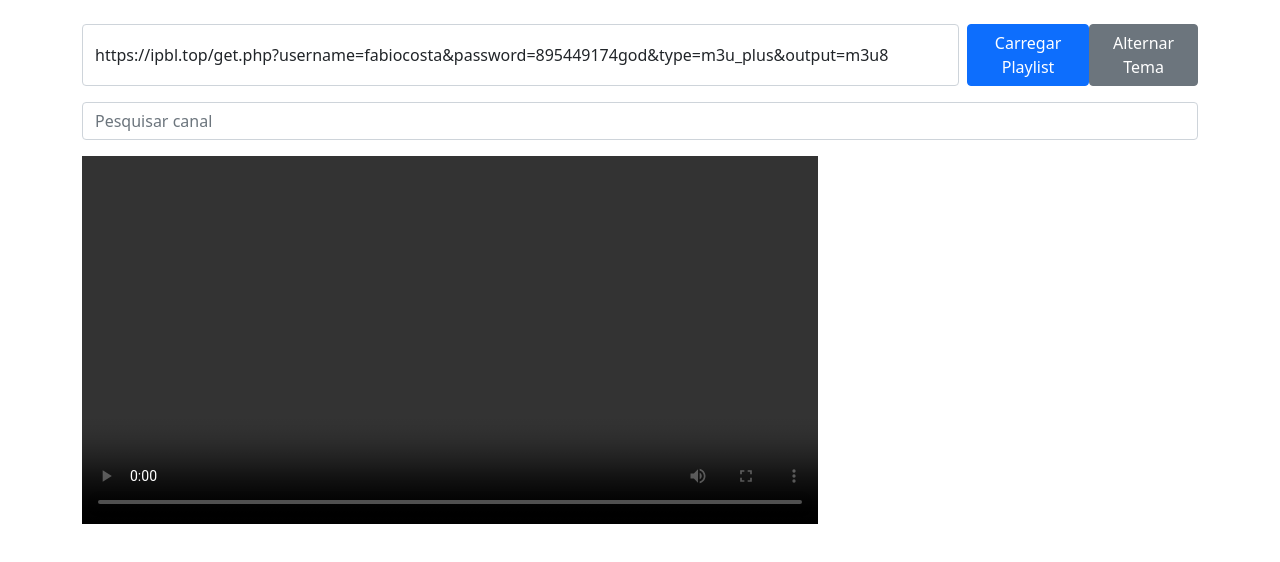
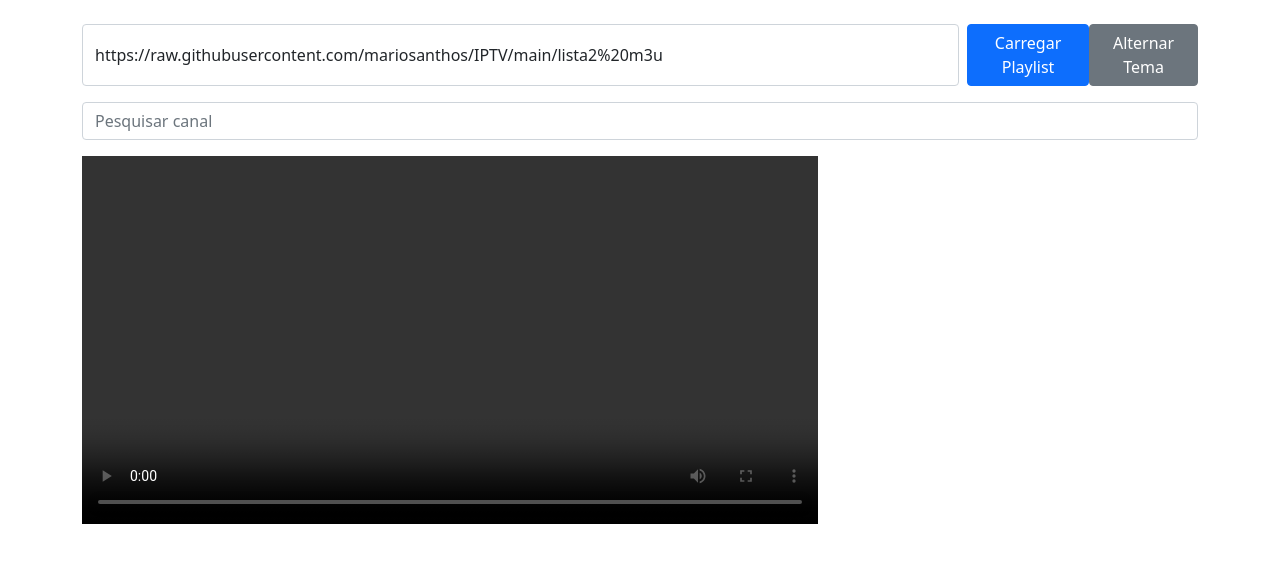
Before and after one commit to fabiocosta25/IPTV-Web_Player, a plain HTML site: page index.html in a window 1280 px wide. Drawn offline with nearby package versions, Linux system fonts and the light colour scheme.

Commit message:
Update index.html

```diff
--- a/index.html
+++ b/index.html
@@ -30,7 +30,7 @@
     <!-- Controles de interface -->
     <div class="container mt-4">
         <div class="d-flex justify-content-between">
-            <input id="urlInput" type="text" class="form-control me-2" placeholder="Digite o URL do canal M3U" value="https://ipbl.top/get.php?username=fabiocosta&password=895449174god&type=m3u_plus&output=m3u8">
+            <input id="urlInput" type="text" class="form-control me-2" placeholder="Digite o URL do canal M3U" value="https://raw.githubusercontent.com/mariosanthos/IPTV/main/lista2%20m3u">
             <button id="loadButton" class="btn btn-primary">Carregar Playlist</button>
             <button id="themeToggle" class="btn btn-secondary">Alternar Tema</button>
         </div>
```
